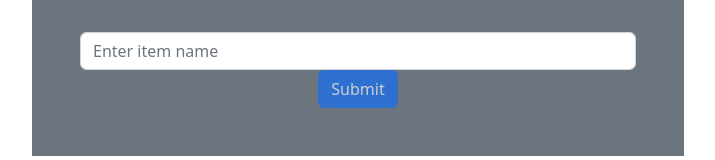
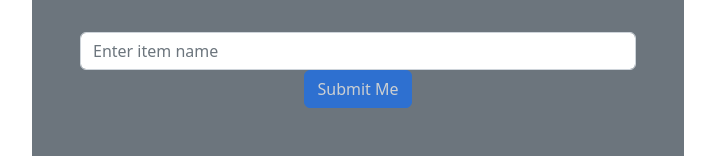
Before and after one commit to BhosalePriyanka/abc, a React (Create React App) app: page / in a window 1280 px wide. Shown: the part 120-280 px from the top of the page, without its empty margins (282-997 px from the left). Built offline with nearby package versions, Linux system fonts and the light colour scheme.

Commit message:
app file updated

```diff
--- a/src/App.js
+++ b/src/App.js
@@ -28,7 +28,7 @@ console.log(list)
 
      <Col>
      { edit ? <Button onClick = {()=> dispatch(editItem(edit.id, item), setEdit(''),setItem(''))}>Edit</Button> :
-      <Button disabled = {!item} onClick={()=> dispatch(add(item), (setItem('')))}>Submit</Button>}
+      <Button disabled = {!item} onClick={()=> dispatch(add(item), (setItem('')))}>Submit Me</Button>}
      </Col>
      </Form>
      </Row>
```
